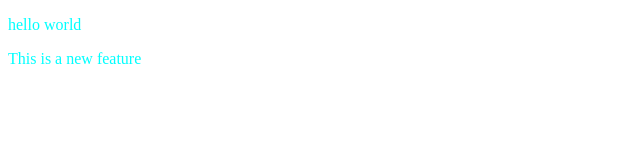
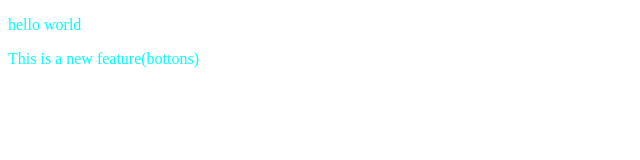
Before and after one commit to itsmebhuvan/Localrepo, a plain HTML site: page index.html in a window 1280 px wide. Shown: the full height of the page, 0-640 px from the left. Drawn offline with Linux system fonts and the light colour scheme.

```diff
--- a/index.html
+++ b/index.html
@@ -13,6 +13,6 @@
 
 <body>
     <p >hello world</p>
-    <p>This is a new feature</p>
+    <p>This is a new feature(bottons)</p>
 </body>
 </html>
```
